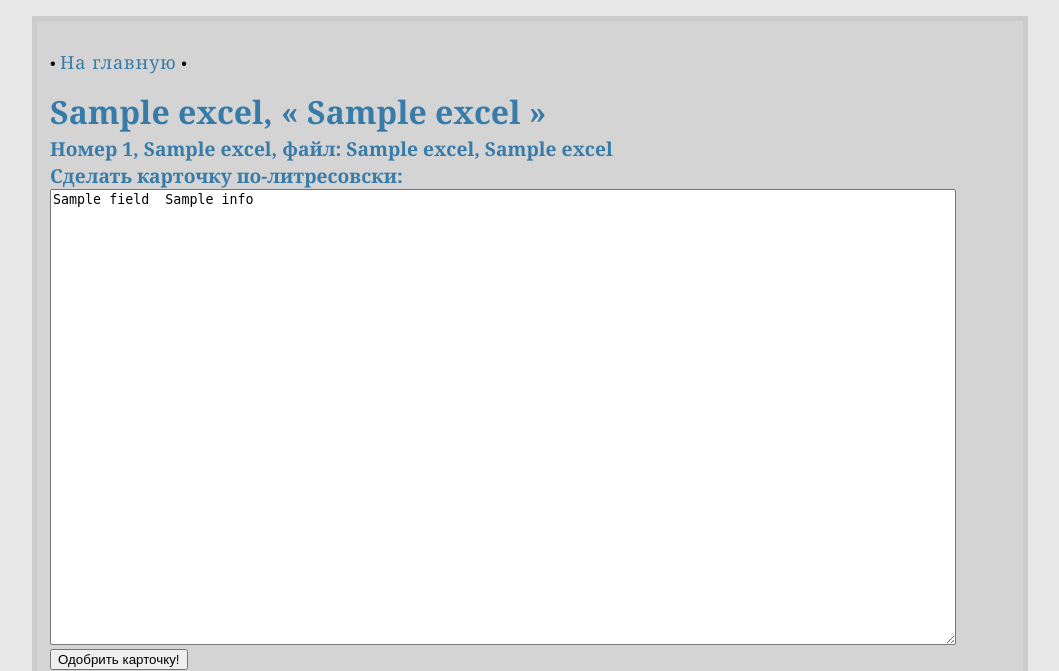
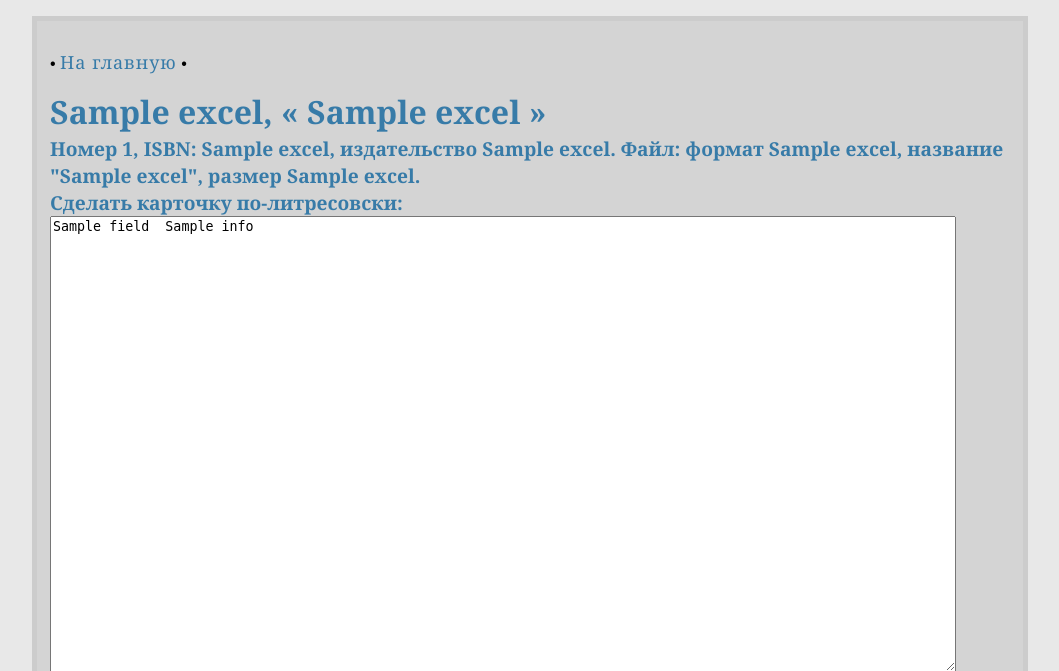
Before and after one commit to cyperus-papyrus/hello-world, a Flask app: template templates/show_entries.html in a window 1280 px wide. Shown: the top 671 px of the page, without its empty margins (110-1169 px from the left). Run offline with Flask 2, Linux system fonts and the light colour scheme; the template is opened without the code that fills it: values that come from a table or form of the project are taken from there, most other values are stand-ins (such as "Sample title", 1, 10 or a date in 2020); parts of the project's set-up code (start-up, migrations or seed data) failed here and were passed over.

Commit message:
show_entries правка

```diff
--- a/templates/show_entries.html
+++ b/templates/show_entries.html
@@ -2,7 +2,8 @@
 {% block body %}
   {% for book, excel in mybooks %}
     <h1>{{ excel[1] }},  « {{ excel[2] }} »</h1>
-        <h2>Номер {{ excel[0] }}, {{ excel[3] }}, файл: {{ excel[5] }}, {{ excel[7] }}</h2>
+        <h2>Номер {{ excel[0] }}, ISBN: {{ excel[4] }}, издательство {{ excel[3] }}.
+            Файл: формат {{ excel[5] }}, название "{{ excel[6] }}", размер {{ excel[7] }}.</h2>
           <h2>Cделать карточку по-литресовски:</h2>
       <div><form action='/update/{{ excel[0] }}' method="post"><textarea class="new_card" name="card_lines" rows="30">{% for longcard in litrescard  %}{{ longcard.field }}  {{ longcard.info }}
 {% endfor %}</textarea>
```
